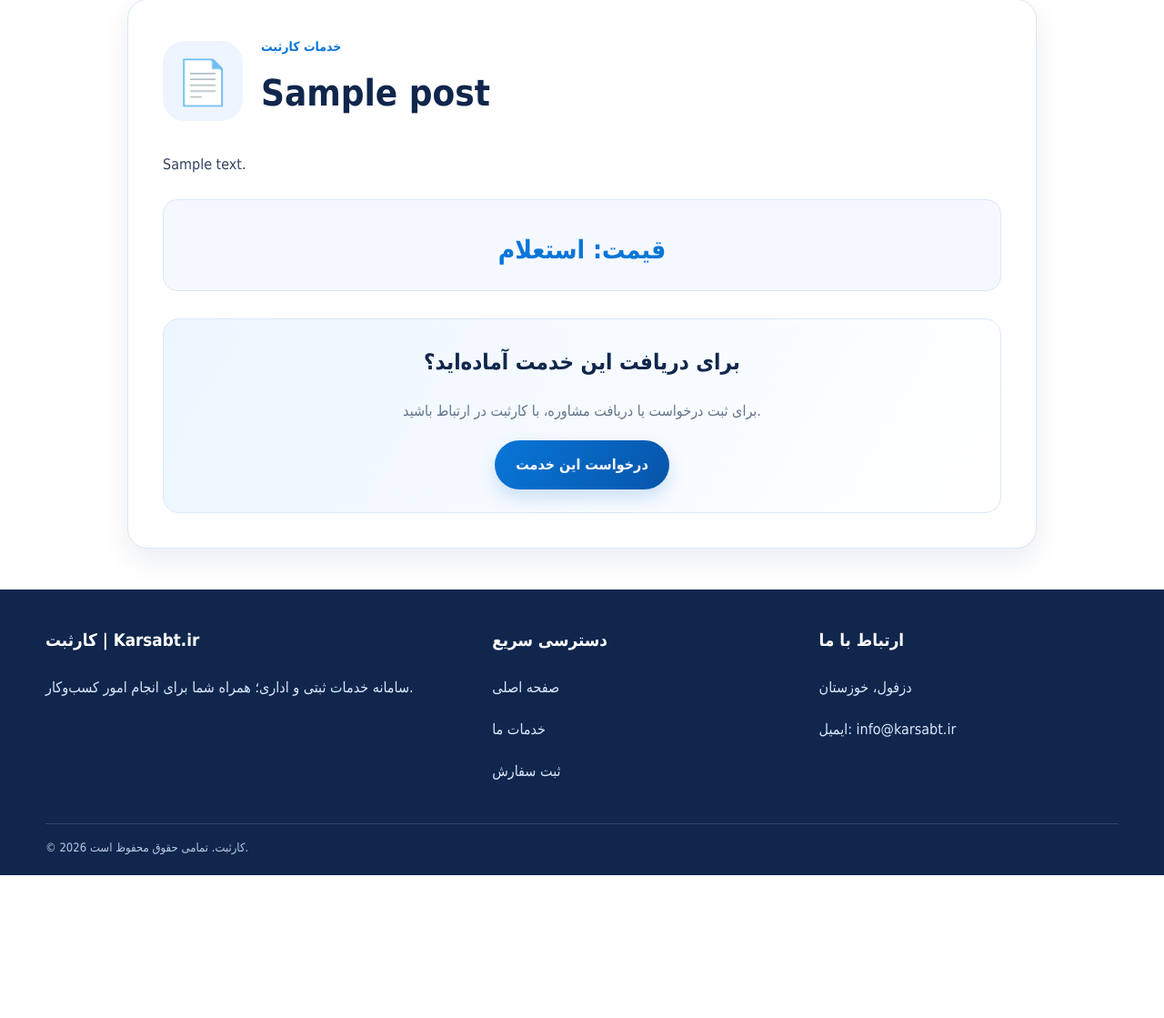
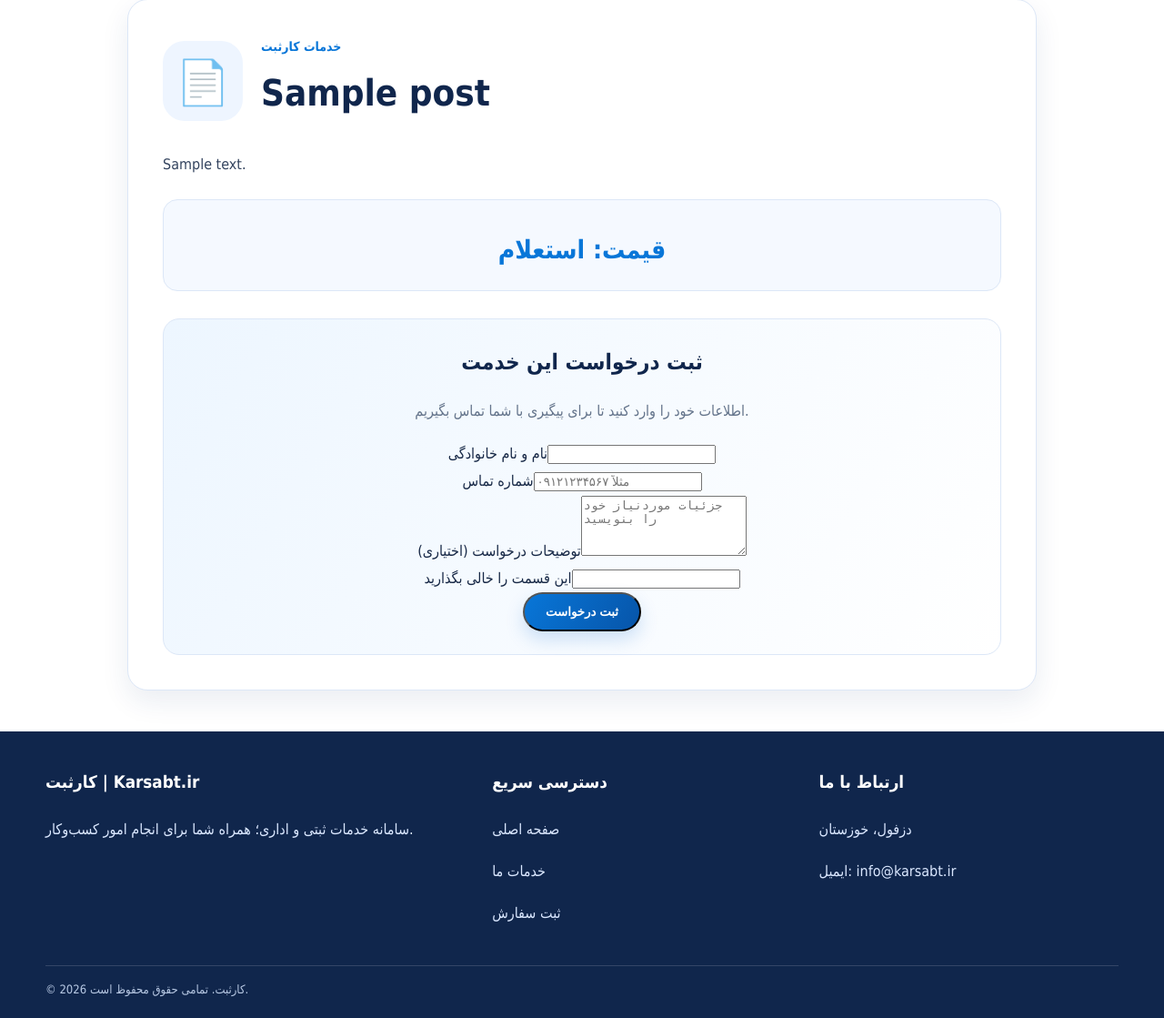
Before and after one commit to mydsoftware/karsabt, a WordPress theme: template wordpress/wp-content/themes/karsabt/single-karsabt_service.php in a window 1280 px wide. Shown: the part 176-1295 px from the top of the page at 91% size. Before the commit the page ends 1138 px from the top, so only its background shows below. Run offline with PHP 8.4 and a stand-in for WordPress, Linux system fonts and the light colour scheme; the site name, menu and one post (Sample post) are stand-ins, and other content is empty; some libraries are stand-ins or nearby versions.

Commit message:
Add secure service request form to service detail page

```diff
--- a/wordpress/wp-content/themes/karsabt/single-karsabt_service.php
+++ b/wordpress/wp-content/themes/karsabt/single-karsabt_service.php
@@ -8,7 +8,15 @@
 <?php $price=absint(get_post_meta(get_the_ID(),'_karsabt_service_price',true)); $discount=absint(get_post_meta(get_the_ID(),'_karsabt_service_discount',true)); $featured=get_post_meta(get_the_ID(),'_karsabt_service_featured',true)==='1'; $popular=get_post_meta(get_the_ID(),'_karsabt_service_popular',true)==='1'; ?>
 <div class="service-detail-pricing"><?php if($featured): ?><span class="service-badge featured">خدمت ویژه</span><?php endif; ?><?php if($popular): ?><span class="service-badge popular">پرفروش</span><?php endif; ?>
 <div class="service-detail-price"><?php if($discount>0): ?><del><?php echo esc_html(number_format_i18n($price)); ?> تومان</del><strong><?php echo esc_html(number_format_i18n($discount)); ?> تومان</strong><?php elseif($price>0): ?><strong><?php echo esc_html(number_format_i18n($price)); ?> تومان</strong><?php else: ?><strong>قیمت: استعلام</strong><?php endif; ?></div></div>
-<div class="service-order-box"><h2>برای دریافت این خدمت آماده‌اید؟</h2><p>برای ثبت درخواست یا دریافت مشاوره، با کارثبت در ارتباط باشید.</p><a class="btn" href="<?php echo esc_url(home_url('/#contact')); ?>">درخواست این خدمت</a></div>
+<div class="service-order-box service-order-form"><h2>ثبت درخواست این خدمت</h2><p>اطلاعات خود را وارد کنید تا برای پیگیری با شما تماس بگیریم.</p>
+<?php if(isset($_GET['order_submitted'])&&sanitize_text_field(wp_unslash($_GET['order_submitted']))==='1'): ?><div class="order-success" role="status">درخواست شما با موفقیت ثبت شد. به‌زودی با شما تماس می‌گیریم.</div><?php endif; ?>
+<form method="post" action="<?php echo esc_url(admin_url('admin-post.php')); ?>">
+<input type="hidden" name="action" value="karsabt_order_submit"><input type="hidden" name="karsabt_service_id" value="<?php echo esc_attr(get_the_ID()); ?>"><?php wp_nonce_field('karsabt_order_submit','karsabt_order_nonce'); ?>
+<div class="order-field"><label for="karsabt_customer_name">نام و نام خانوادگی</label><input id="karsabt_customer_name" name="karsabt_customer_name" type="text" required minlength="2" maxlength="120" autocomplete="name"></div>
+<div class="order-field"><label for="karsabt_customer_phone">شماره تماس</label><input id="karsabt_customer_phone" name="karsabt_customer_phone" type="tel" required minlength="7" maxlength="20" autocomplete="tel" placeholder="مثلاً ۰۹۱۲۱۲۳۴۵۶۷"></div>
+<div class="order-field"><label for="karsabt_customer_message">توضیحات درخواست (اختیاری)</label><textarea id="karsabt_customer_message" name="karsabt_customer_message" rows="4" maxlength="3000" placeholder="جزئیات موردنیاز خود را بنویسید"></textarea></div>
+<div class="order-honeypot" aria-hidden="true"><label for="karsabt_website">این قسمت را خالی بگذارید</label><input id="karsabt_website" name="karsabt_website" type="text" tabindex="-1" autocomplete="off"></div>
+<button class="btn" type="submit">ثبت درخواست</button></form></div>
 </article>
 <?php endwhile; ?>
 </div></main>
```
